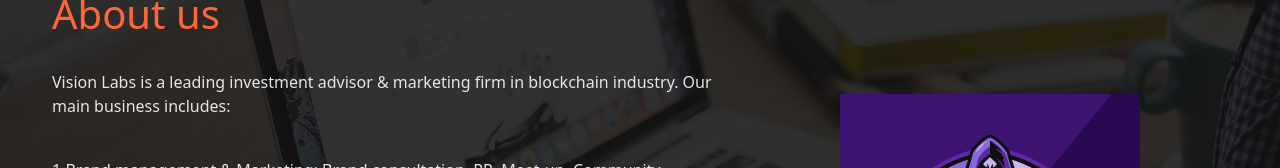
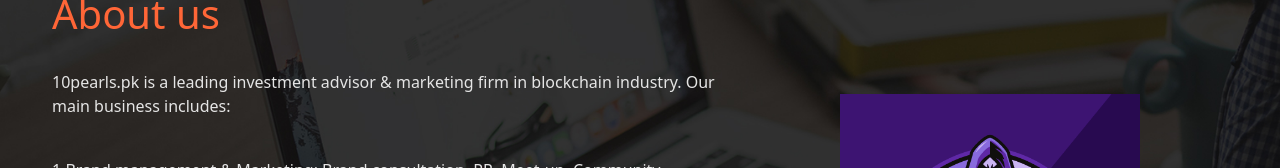
Before and after one commit to madilraza/blockchain-invision, a React (Create React App) app: page /about in a window 1280 px wide. Shown: the part 304-472 px from the top of the page. Built offline with nearby package versions, Linux system fonts and the light colour scheme.

Commit message:
Update index.js

```diff
--- a/src/pages/about/index.js
+++ b/src/pages/about/index.js
@@ -13,7 +13,7 @@
             <div className="col-7">
               <br />
               <p>
-                Vision Labs is a leading investment advisor & marketing firm in
+                10pearls.pk is a leading investment advisor & marketing firm in
                 blockchain industry. Our main business includes:
               </p>
               <br />
```
